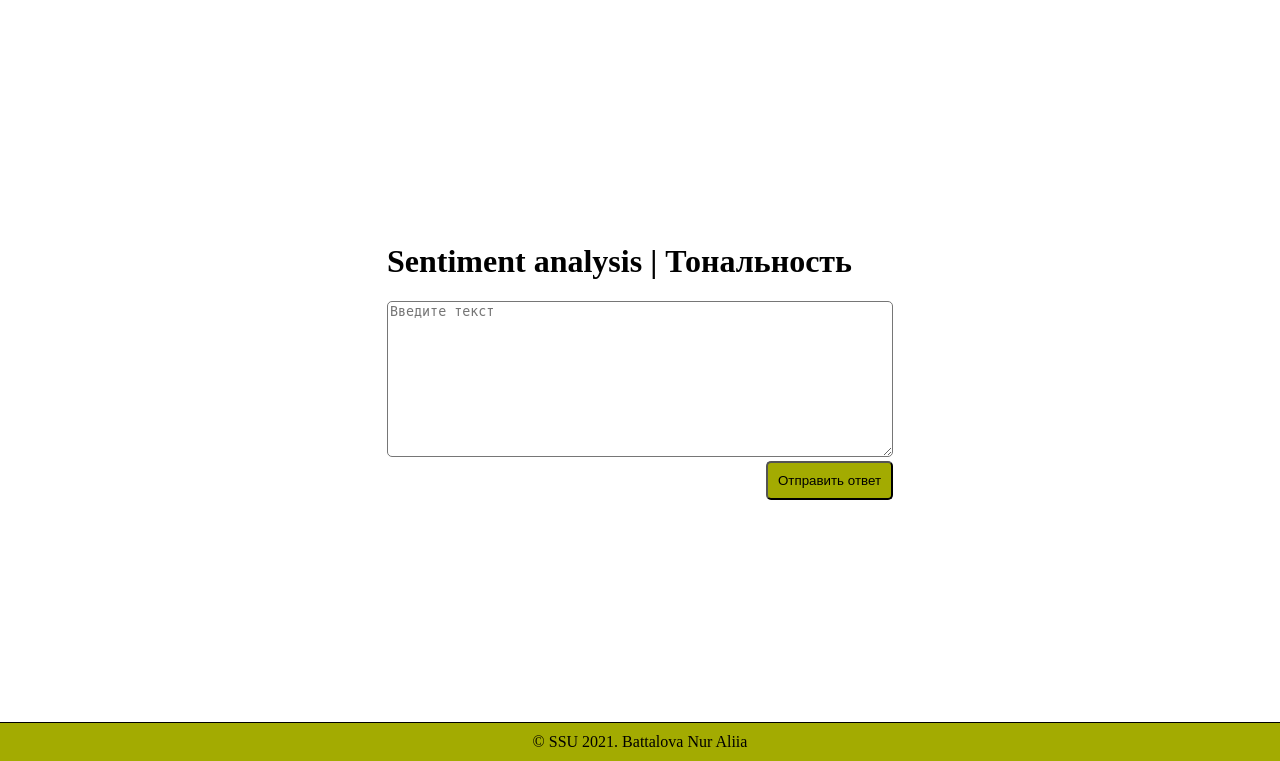
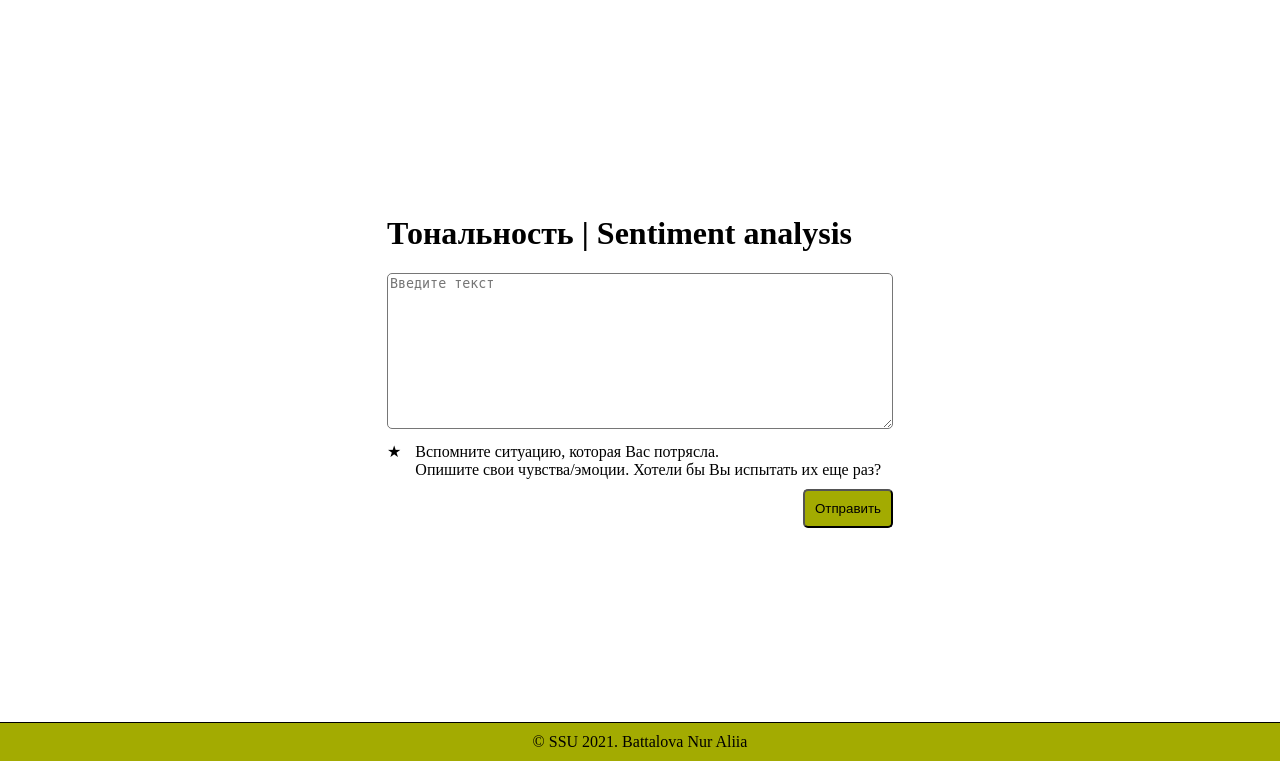
Before and after one commit to NurAliia/ML-sentiment-analysis-django, a Django app: template backend/server/apps/endpoints/templates/predict.html in a window 1280 px wide. Shown: the part 39-800 px from the top of the page. Run offline with Django 3.2, Linux system fonts and the light colour scheme; the template is opened without the code that fills it, so the values that code supplies are empty.

Commit message:
Update predict page ui

```diff
--- a/backend/server/apps/endpoints/static/css/style.css
+++ b/backend/server/apps/endpoints/static/css/style.css
@@ -89,3 +89,8 @@ footer {
 .result-error {
   color: #FF4500;
 }
+
+.main_text .hint {
+  display: inline-flex;
+  margin: 10px;
+}
--- a/backend/server/apps/endpoints/templates/predict.html
+++ b/backend/server/apps/endpoints/templates/predict.html
@@ -7,10 +7,18 @@
     <form method="POST" action="#">
         {% csrf_token %}
         <div class="main_text">
-            <h1 class="page_title">Sentiment analysis | Тональность</h1>
+            <h1 class="page_title">Тональность | Sentiment analysis</h1>
             <textarea name="text" class="form_content" placeholder="Введите текст" required></textarea>
+            <div>
+                <span>&#9733;</span>
+                <div class="hint">
+                    Вспомните ситуацию, которая Вас потрясла.
+                    </br>
+                    Опишите свои чувства/эмоции. Хотели бы Вы испытать их еще раз?
+                </div>
+            </div>
             <div class="action">
-               <button class="send_button" type="submit">Отправить ответ</button>
+               <button class="send_button" type="submit">Отправить</button>
             </div>
         </div>
     </form>
```
